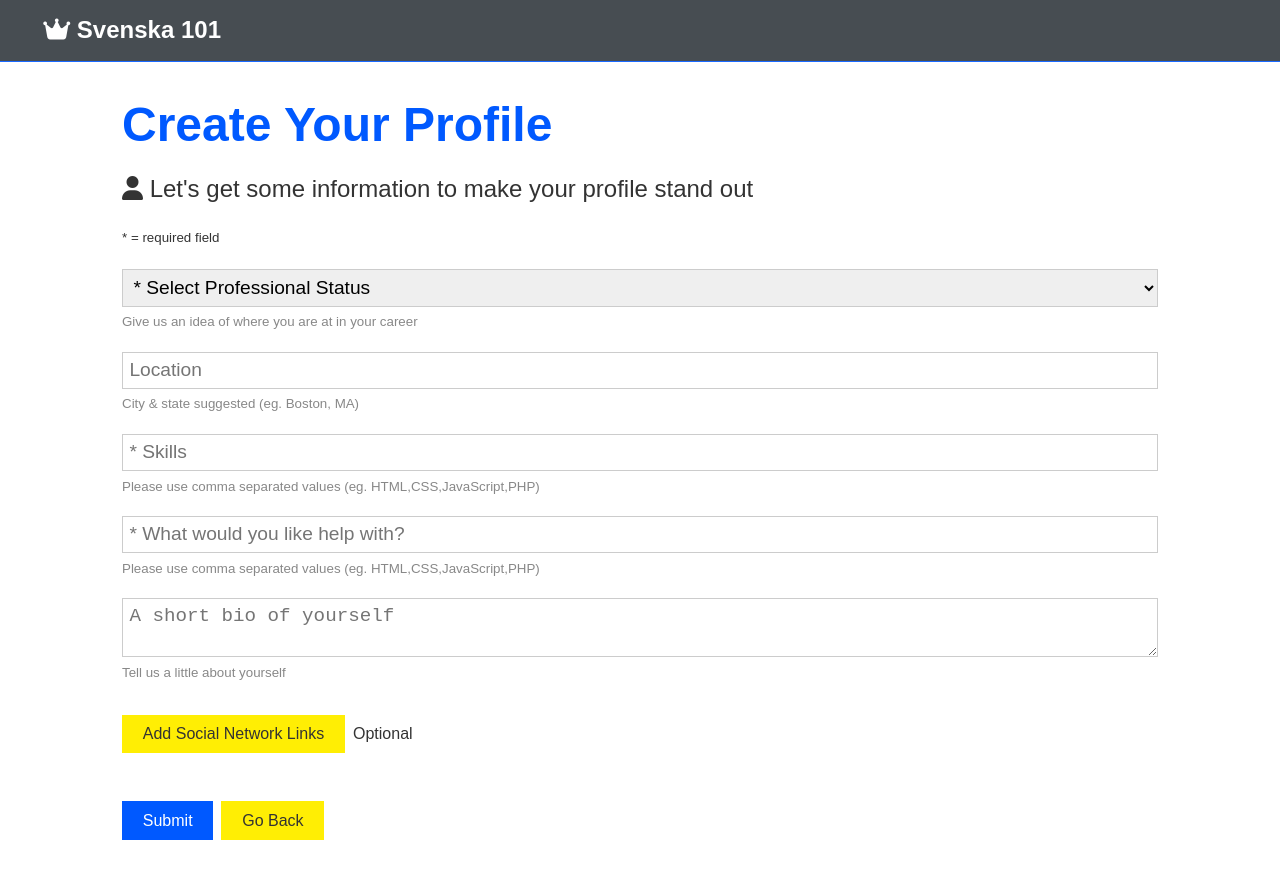
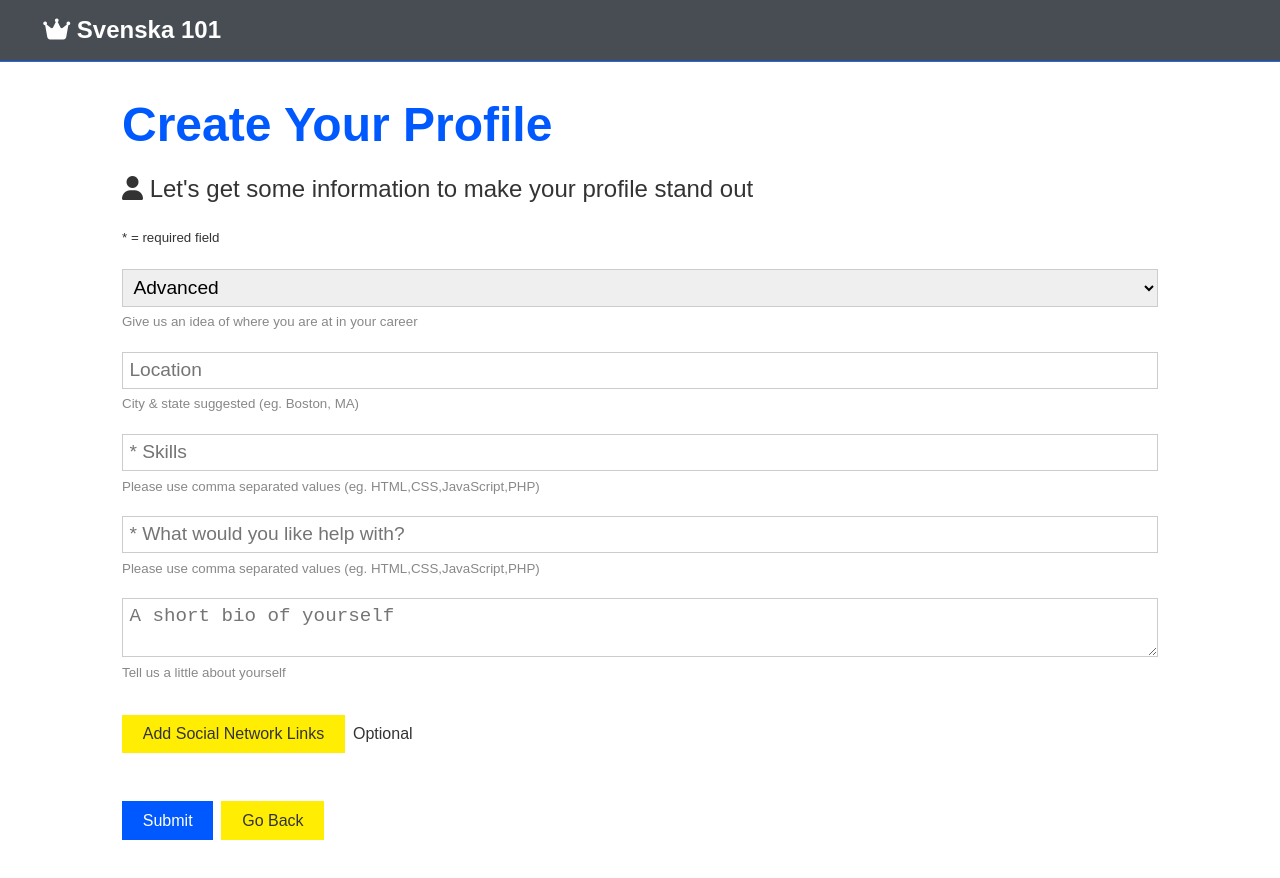
Before and after one commit to Messinias1/Svenska, a React (Create React App) app in the folder client/: page /create-profile in a window 1280 px wide. Shown: the top 878 px of the page. Built offline with nearby package versions, Linux system fonts and the light colour scheme; no server answers.

Commit message:
fixed createProfile error

```diff
--- a/client/src/actions/profile.js
+++ b/client/src/actions/profile.js
@@ -5,7 +5,7 @@ import {
   GET_PROFILE,
   GET_PROFILES,
   PROFILE_ERROR,
-  UPDATE_PROFILE,
+  // UPDATE_PROFILE,
   CLEAR_PROFILE,
   ACCOUNT_DELETED
 } from "./types";
--- a/client/src/components/dashboard/Dashboard.js
+++ b/client/src/components/dashboard/Dashboard.js
@@ -27,7 +27,6 @@ const Dashboard = ({
       {profile !== null ? (
         <Fragment>
           <DashboardActions />
-
           <div className="my-2">
             <button
               className="btn btn-danger"
@@ -42,7 +41,7 @@ const Dashboard = ({
       ) : (
         <Fragment>
           <p>You have not set up a profile, please add some info</p>
-          <Link to="./create-profile" className="btn btn-primary my-1">
+          <Link to="/create-profile" className="btn btn-primary my-1">
             Create Profile
           </Link>
         </Fragment>
--- a/client/src/components/profile-forms/CreateProfile.js
+++ b/client/src/components/profile-forms/CreateProfile.js
@@ -1,24 +1,19 @@
-import React, { useEffect, useState, Fragment } from "react";
-import { Link, withRouter, Redirect } from "react-router-dom";
+import React, { useState, Fragment } from "react";
+import { Link, withRouter } from "react-router-dom";
 import PropTypes from "prop-types";
 import { connect } from "react-redux";
-import { createProfile, getCurrentProfile } from "../../actions/profile";
+import { createProfile } from "../../actions/profile";
 
-const Createprofile = ({
-  createProfile,
-  getCurrentProfile,
-  profile: { profile, loading },
-  history
-}) => {
+const Createprofile = ({ createProfile, history }) => {
   const [formData, setFormData] = useState({
-    location: '',
-    bio: '',
-    status: '',
-    skills: '',
-    help: '',
-    facebook: '',
-    twitter: '',
-    instagram: ''
+    location: "",
+    bio: "",
+    status: "",
+    skills: "",
+    help: "",
+    facebook: "",
+    twitter: "",
+    instagram: ""
   });
   const [displaySocialInputs, toggleSocialInputs] = useState(false);
   const {
@@ -31,17 +26,16 @@ const Createprofile = ({
     twitter,
     instagram
   } = formData;
+
   const onChange = e =>
     setFormData({ ...formData, [e.target.name]: e.target.value });
+
   const onSubmit = e => {
     e.preventDefault();
     createProfile(formData, history);
   };
-  useEffect(() => {
-    getCurrentProfile();
-    // eslint-disable-next-line react-hooks/exhaustive-deps
-  }, [getCurrentProfile]);
-  return loading && profile === null ? (
+
+  return (
     <Fragment>
       <h1 className="large text-primary">Create Your Profile</h1>
       <p className="lead">
@@ -52,44 +46,19 @@ const Createprofile = ({
       <form className="form" onSubmit={e => onSubmit(e)}>
         <div className="form-group">
           <select name="status" value={status} onChange={e => onChange(e)}>
-            <option value="0">* Select Professional Status</option>
-            <option value="Developer">Developer</option>
-            <option value="Junior Developer">Junior Developer</option>
-            <option value="Senior Developer">Senior Developer</option>
-            <option value="Manager">Manager</option>
-            <option value="Student or Learning">Student or Learning</option>
-            <option value="Instructor">Instructor or Teacher</option>
-            <option value="Intern">Intern</option>
-            <option value="Other">Other</option>
+            <option value="Advanced">Advanced</option>
+            <option value="Intermediate">Intermediate</option>
+            <option value="Advanced Beginner">
+              Advanced Beginner (I know a few words)
+            </option>
+            <option value="Beginner">
+              Beginner (I don't know a word of Swedish)
+            </option>
           </select>
           <small className="form-text">
             Give us an idea of where you are at in your career
           </small>
         </div>
-        {/* <div className="form-group">
-          <input
-            type="text"
-            placeholder="Company"
-            name="company"
-            value={company}
-            onChange={e => onChange(e)}
-          />
-          <small className="form-text">
-            Could be your own company or one you work for
-          </small>
-        </div> */}
-        {/* <div className="form-group">
-          <input
-            type="text"
-            placeholder="Website"
-            name="website"
-            value={website}
-            onChange={e => onChange(e)}
-          />
-          <small className="form-text">
-            Could be your own or a company website
-          </small>
-        </div> */}
         <div className="form-group">
           <input
             type="text"
@@ -126,19 +95,6 @@ const Createprofile = ({
             Please use comma separated values (eg. HTML,CSS,JavaScript,PHP)
           </small>
         </div>
-        {/* <div className="form-group">
-          <input
-            type="text"
-            placeholder="Github Username"
-            name="githubusername"
-            value={githubusername}
-            onChange={e => onChange(e)}
-          /> */}
-          {/* <small className="form-text">
-            If you want your latest repos and a Github link, include your
-            username
-          </small> */}
-        {/* </div> */}
         <div className="form-group">
           <textarea
             placeholder="A short bio of yourself"
@@ -180,26 +136,6 @@ const Createprofile = ({
                 onChange={e => onChange(e)}
               />
             </div>
-            {/* <div className="form-group social-input">
-              <i className="fab fa-youtube fa-2x" />
-              <input
-                type="text"
-                placeholder="YouTube URL"
-                name="youtube"
-                value={youtube}
-                onChange={e => onChange(e)}
-              />
-            </div> */}
-            {/* <div className="form-group social-input">
-              <i className="fab fa-linkedin fa-2x" />
-              <input
-                type="text"
-                placeholder="Linkedin URL"
-                name="linkedin"
-                value={linkedin}
-                onChange={e => onChange(e)}
-              /> */}
-            {/* </div> */}
             <div className="form-group social-input">
               <i className="fab fa-instagram fa-2x" />
               <input
@@ -218,19 +154,14 @@ const Createprofile = ({
         </Link>
       </form>
     </Fragment>
-  ) : (
-    <Redirect to="/dashboard" />
   );
 };
+
 Createprofile.propTypes = {
-  createProfile: PropTypes.func.isRequired,
-  getCurrentProfile: PropTypes.func.isRequired,
-  profile: PropTypes.object.isRequired
+  createProfile: PropTypes.func.isRequired
 };
-const mapStateToProps = state => ({
-  profile: state.profile
-});
+
 export default connect(
-  mapStateToProps,
-  { createProfile, getCurrentProfile }
+  null,
+  { createProfile }
 )(withRouter(Createprofile));
--- a/client/src/components/profile/ProfileAbout.js
+++ b/client/src/components/profile/ProfileAbout.js
@@ -5,6 +5,7 @@ const ProfileAbout = ({
   profile: {
     bio,
     skills,
+    help,
     user: { name }
   }
 }) => (
@@ -24,6 +25,15 @@ const ProfileAbout = ({
         </div>
       ))}
     </div>
+    <div className="line" />
+    <h2 className="text-primary">Looking for help with..</h2>
+    <div className="help">
+      {help.map((h, index) => (
+        <div key={index} className="p-1">
+          <i className="fas fa-question" /> {h}
+        </div>
+      ))}
+    </div>
   </div>
 );
 ProfileAbout.propTypes = {
--- a/client/src/components/profiles/Profiles.js
+++ b/client/src/components/profiles/Profiles.js
@@ -18,8 +18,9 @@ const Profiles = ({ getProfiles, profile: { profiles, loading } }) => {
         <Fragment>
           <h1 className="large text-primary">Tutors</h1>
           <p className="lead">
-            <i className="fab fa-connectdevelop">
-              Browse and Connect with Developers
+            <i className="fab fa-earlybirds">
+              {" "}
+              Connect with others who are currently learning Swedish
             </i>
           </p>
           <div className="profiles">
```
Also changed, not shown: client/src/img/showcase.jpg (deleted).
